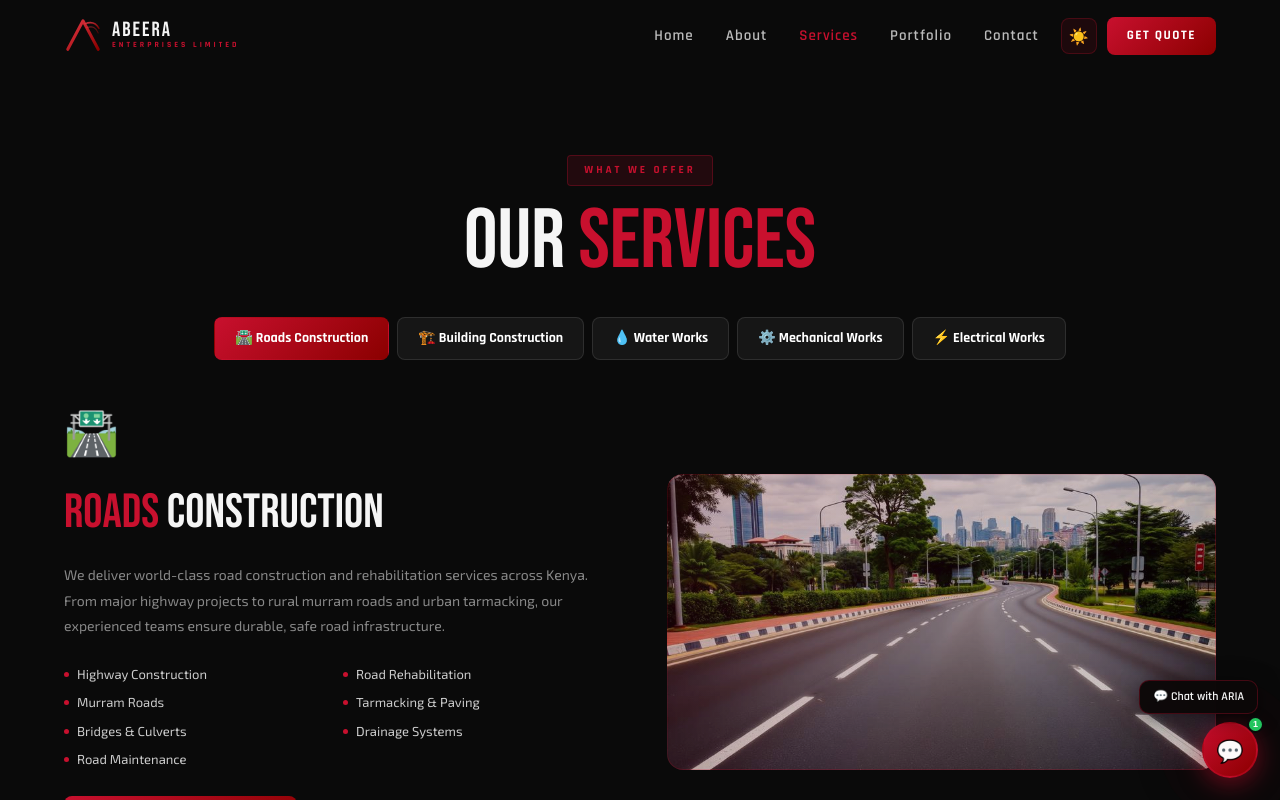
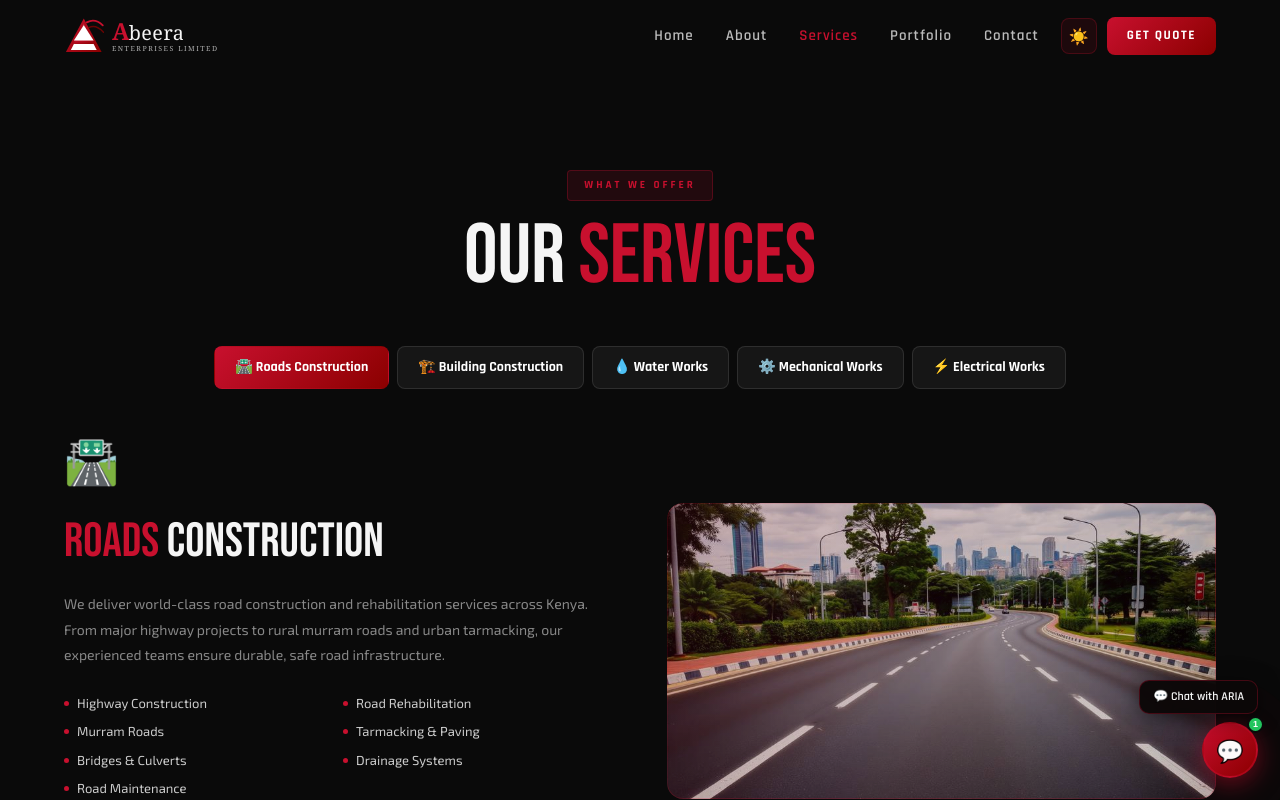
Before and after one commit to kiyaka-990/abeera-enterprises, a Next.js app: page / in a window 1280 px wide. Both pictures are taken after a click on the button "Services". Shown: the top 800 px of the page. Built offline with nearby package versions, Linux system fonts and the light colour scheme.

Commit message:
added files

```diff
--- a/app/page.tsx
+++ b/app/page.tsx
@@ -269,60 +269,124 @@ select option{background:#1a1a1a;}
 body.lm,body.lm #__next{background:#f0f0f0!important;color:#111!important;}
 body.dm,body.dm #__next{background:#0A0A0A!important;color:#F5F5F5!important;}
 
-/* Light mode overrides — comprehensive */
-body.lm *{color:#111;}
-body.lm h1,body.lm h2,body.lm h3,body.lm h4{color:#0a0a0a!important;}
-body.lm p{color:#222!important;}
-body.lm span{color:#333;}
-body.lm .bebas{color:#0a0a0a!important;}
-body.lm .stag{background:rgba(200,16,46,0.08)!important;color:#C8102E!important;border-color:rgba(200,16,46,0.25)!important;}
-body.lm [style*="color: #888"],body.lm [style*="color:#888"]{color:#555!important;}
-body.lm [style*="color: #999"],body.lm [style*="color:#999"]{color:#555!important;}
-body.lm [style*="color: #aaa"],body.lm [style*="color:#aaa"]{color:#555!important;}
-body.lm [style*="color: #bbb"],body.lm [style*="color:#bbb"]{color:#333!important;}
-body.lm [style*="color: #777"],body.lm [style*="color:#777"]{color:#444!important;}
-body.lm [style*="color: #666"],body.lm [style*="color:#666"]{color:#444!important;}
-body.lm [style*="color: #555"],body.lm [style*="color:#555"]{color:#333!important;}
-body.lm [style*="color: #444"],body.lm [style*="color:#444"]{color:#222!important;}
-body.lm [style*="color: #F5F5F5"],body.lm [style*="color:#F5F5F5"]{color:#111!important;}
-body.lm [style*="color: #e8e8e8"],body.lm [style*="color:#e8e8e8"]{color:#111!important;}
-body.lm [style*="color: #ccc"],body.lm [style*="color:#ccc"]{color:#333!important;}
-body.lm [style*="color: #ddd"],body.lm [style*="color:#ddd"]{color:#333!important;}
-body.lm [style*="color: #2a2a2a"],body.lm [style*="color:#2a2a2a"]{color:#333!important;}
-body.lm nav{background:rgba(255,255,255,0.97)!important;border-bottom:1px solid rgba(200,16,46,0.18)!important;box-shadow:0 2px 24px rgba(0,0,0,0.1)!important;}
-body.lm nav button{color:#222!important;}
+/* ── LIGHT MODE — targeted, precise ── */
+
+/* Page bg & base text */
+body.lm{background:#f2f2f2!important;color:#111!important;}
+body.lm div,body.lm section,body.lm main,body.lm article,body.lm aside{color:inherit;}
+
+/* Headings */
+body.lm h1:not(.hero-text),body.lm h2,body.lm h3,body.lm h4{color:#111!important;}
+body.lm .bebas{color:#111!important;}
+body.lm .stag{background:rgba(200,16,46,0.09)!important;color:#C8102E!important;border-color:rgba(200,16,46,0.28)!important;}
+
+/* Dark background sections that have their own dark overlay — keep white text */
+body.lm .hero-section h1,body.lm .hero-section p,body.lm .hero-section span{color:#F5F5F5!important;}
+
+/* Page-level hero banners (About, Contact, Portfolio, Services headers) */
+body.lm .page-hero{background:linear-gradient(180deg,rgba(10,10,10,0.92),rgba(10,10,10,0.85))!important;}
+body.lm .page-hero *{color:#F5F5F5!important;}
+body.lm .page-hero h1{color:#F5F5F5!important;}
+body.lm .page-hero p{color:rgba(255,255,255,0.85)!important;}
+
+/* Nav */
+body.lm nav{background:rgba(255,255,255,0.97)!important;border-bottom:1px solid rgba(200,16,46,0.15)!important;box-shadow:0 2px 20px rgba(0,0,0,0.08)!important;}
+body.lm nav button{color:#333!important;}
 body.lm nav button[aria-current="page"]{color:#C8102E!important;}
+body.lm .logo-text-main{color:#111!important;}
+body.lm .logo-text-sub{color:#C8102E!important;}
+body.dm nav .logo-inherit{color:#F5F5F5!important;}
+body.lm nav .logo-inherit{color:#111!important;}
+
+/* Glass cards */
 body.lm .glass{
-  background:rgba(255,255,255,0.82)!important;
-  backdrop-filter:blur(24px) saturate(160%)!important;
-  border:1px solid rgba(200,16,46,0.12)!important;
-  border-top:1px solid rgba(255,255,255,0.95)!important;
-  box-shadow:0 8px 32px rgba(0,0,0,0.1),inset 0 1px 0 rgba(255,255,255,0.9)!important;
-}
-body.lm .glass p,body.lm .glass span,body.lm .glass h3,body.lm .glass div{color:#111;}
-body.lm .glass:hover{border-color:rgba(200,16,46,0.35)!important;box-shadow:0 16px 48px rgba(200,16,46,0.12),0 4px 16px rgba(0,0,0,0.06)!important;}
+  background:rgba(255,255,255,0.88)!important;
+  border:1px solid rgba(200,16,46,0.1)!important;
+  border-top:1px solid rgba(255,255,255,0.98)!important;
+  box-shadow:0 4px 24px rgba(0,0,0,0.08),inset 0 1px 0 rgba(255,255,255,0.95)!important;
+  color:#111!important;
+}
+body.lm .glass h1,body.lm .glass h2,body.lm .glass h3,
+body.lm .glass p,body.lm .glass span,body.lm .glass div{color:#111!important;}
+/* Keep red accents red */
+body.lm .glass [style*="color: #C8102E"],body.lm .glass [style*="color:#C8102E"],
+body.lm .glass [style*="color: rgb(200"],body.lm [style*="color: #C8102E"]{color:#C8102E!important;}
+body.lm .glass [style*="color: #c0392b"]{color:#c0392b!important;}
+body.lm .glass [style*="color: #1a6fa8"]{color:#1a6fa8!important;}
+body.lm .glass [style*="color: #1e8449"]{color:#1e8449!important;}
+
+/* Muted text in cards */
+body.lm .glass [style*="color: #777"],body.lm .glass [style*="color: #888"],
+body.lm .glass [style*="color: #999"],body.lm .glass [style*="color: #666"],
+body.lm .glass [style*="color: #555"]{color:#555!important;}
+
+/* Section backgrounds */
 body.lm section{color:#111!important;}
-body.lm footer{background:#e4e4e4!important;border-top:1px solid rgba(200,16,46,0.2)!important;}
-body.lm footer *{color:#444!important;}
-body.lm footer .bebas{color:#0a0a0a!important;}
-body.lm input,body.lm textarea,body.lm select{background:#fff!important;border:1px solid rgba(0,0,0,0.18)!important;color:#111!important;}
-body.lm select option{background:#fff;color:#111;}
-body.lm input::placeholder,body.lm textarea::placeholder{color:rgba(0,0,0,0.45)!important;}
-body.lm .aria-win{background:rgba(255,250,250,0.99)!important;border:1px solid rgba(200,16,46,0.2)!important;color:#111!important;}
-body.lm .aria-win *{color:#111;}
-body.lm .aria-msgs{background:transparent;}
-body.lm .aria-textarea{color:#111!important;background:rgba(0,0,0,0.05)!important;border:1px solid rgba(0,0,0,0.18)!important;}
-body.lm .aria-textarea::placeholder{color:rgba(0,0,0,0.42)!important;}
-body.lm .theme-btn{background:rgba(0,0,0,0.06)!important;border:1px solid rgba(0,0,0,0.14)!important;}
-body.lm .mob-menu *{color:#111!important;}
+body.lm [style*="background: rgba(200,16,46,0.04)"],
+body.lm [style*="background: rgba(200,16,46,0.06)"]{background:rgba(200,16,46,0.04)!important;}
+
+/* Dark sections with proper contrast */
+body.lm [style*="background: rgba(8,8,8"],
+body.lm [style*="background: rgba(10,10,10"],
+body.lm [style*="background: rgba(0,0,0,0.8"]{
+  background:rgba(245,240,240,0.95)!important;
+  color:#111!important;
+}
+
+/* Muted/secondary text globally */
+body.lm [style*="color: #888"]{color:#555!important;}
+body.lm [style*="color: #999"]{color:#555!important;}
+body.lm [style*="color: #aaa"]{color:#555!important;}
+body.lm [style*="color: #bbb"]{color:#444!important;}
+body.lm [style*="color: #777"]{color:#444!important;}
+body.lm [style*="color: #666"]{color:#444!important;}
+body.lm [style*="color: #555"]{color:#333!important;}
+body.lm [style*="color: #444"]{color:#222!important;}
+body.lm [style*="color: #F5F5F5"]{color:#111!important;}
+body.lm [style*="color: #e8e8e8"]{color:#111!important;}
+body.lm [style*="color: #ccc"]{color:#333!important;}
+body.lm [style*="color: #ddd"]{color:#333!important;}
+body.lm [style*="color: #2a2a2a"]{color:#333!important;}
+/* Keep white text on colored/dark backgrounds */
+body.lm .btn-p{color:#fff!important;}
+body.lm [style*="background: linear-gradient(135deg,#C8102E"]{color:#fff!important;}
+body.lm [style*="background: linear-gradient(135deg, #C8102E"]{color:#fff!important;}
+
+/* Footer */
+body.lm footer{background:#e0e0e0!important;border-top:1px solid rgba(200,16,46,0.18)!important;}
+body.lm footer h4{color:#C8102E!important;}
+body.lm footer div,body.lm footer span,body.lm footer p{color:#444!important;}
+body.lm footer .bebas{color:#111!important;}
+
+/* Forms */
+body.lm input,body.lm textarea,body.lm select{
+  background:#fff!important;border:1px solid rgba(0,0,0,0.15)!important;color:#111!important;
+}
+body.lm input::placeholder,body.lm textarea::placeholder{color:rgba(0,0,0,0.42)!important;}
+body.lm select option{background:#fff!important;color:#111!important;}
+
+/* Chatbot */
+body.lm .aria-win{
+  background:linear-gradient(160deg,rgba(255,248,248,0.99),rgba(255,255,255,0.99))!important;
+  border:1px solid rgba(200,16,46,0.18)!important;
+  color:#111!important;
+}
+body.lm .aria-win h1,body.lm .aria-win p,body.lm .aria-win span,
+body.lm .aria-win div:not([style*="background: linear-gradient(135deg,#C8102E"]){color:#222!important;}
+body.lm .aria-textarea{color:#111!important;background:rgba(0,0,0,0.04)!important;border:1px solid rgba(0,0,0,0.15)!important;}
+body.lm .aria-textarea::placeholder{color:rgba(0,0,0,0.4)!important;}
+body.lm .aria-msgs{background:transparent!important;}
+
+/* Mobile menu */
+body.lm .mob-menu{background:rgba(255,252,252,0.98)!important;}
 body.lm .mob-link{color:#111!important;}
-body.lm .mob-link.active,body.lm .mob-link:hover{color:#C8102E!important;}
-body.lm [style*="background: rgba(200,16,46,0.04)"],
-body.lm [style*="background:rgba(200,16,46"]{color:#111!important;}
-body.lm [style*="color: #C8102E"],body.lm [style*="color:#C8102E"]{color:#C8102E!important;}
-body.lm [style*="color: #ff8080"]{color:#C8102E!important;}
-/* Hero always dark bg so text stays white */
-body.lm section:first-of-type h1,body.lm section:first-of-type p,body.lm section:first-of-type span{color:#F5F5F5!important;}
+body.lm .mob-link:hover,body.lm .mob-link.active{color:#C8102E!important;}
+
+/* Stats section */
+body.lm .stat-section{background:rgba(200,16,46,0.04)!important;}
+
+/* Theme btn */
+body.lm .theme-btn{background:rgba(0,0,0,0.06)!important;border:1px solid rgba(0,0,0,0.12)!important;}
 
 /* ── MOBILE FULL-SCREEN MENU ── */
 .mob-menu{
@@ -352,7 +416,7 @@ body.lm .mob-link{color:#222;}
 /* ── CHATBOT MOBILE ── */
 .aria-fab{position:fixed!important;bottom:22px!important;right:22px!important;z-index:3000!important;pointer-events:auto!important;}
 @media(max-width:480px){
-  .aria-win{right:0!important;bottom:0!important;width:100vw!important;height:92dvh!important;border-radius:20px 20px 0 0!important;animation:chatMobPop 0.3s ease!important;}
+  .aria-win{right:0!important;left:0!important;bottom:0!important;width:100vw!important;height:88dvh!important;max-height:88dvh!important;border-radius:18px 18px 0 0!important;}
 }
 @keyframes chatMobPop{from{transform:translateY(100%);opacity:0;}to{transform:translateY(0);opacity:1;}}
 
@@ -402,18 +466,69 @@ body.lm .mob-link{color:#222;}
 
 // ─── LOGO ─────────────────────────────────────────────────────────────────────
 function Logo({ size = 40 }) {
+  // Matches the actual Abeera brand mark:
+  // - Large geometric filled A (red) with inner cutout
+  // - Two curved swoosh lines sweeping right
+  // - "A beera" text with bold A, then "Enterprises Limited" below
+  const s = size;
+  const svgW = s * 1.05;
+  const svgH = s;
   return (
-    <div style={{ display: "flex", alignItems: "center", gap: 10, cursor: "pointer" }}>
-      <svg width={size} height={size} viewBox="0 0 100 100" fill="none">
-        <defs><linearGradient id="lg" x1="0%" y1="0%" x2="100%" y2="100%"><stop offset="0%" stopColor="#E63946" /><stop offset="100%" stopColor="#8B0000" /></linearGradient></defs>
-        <path d="M10 85 L50 10 L90 85" stroke="url(#lg)" strokeWidth="8" strokeLinecap="round" strokeLinejoin="round" fill="none" />
-        <path d="M25 60 L75 60" stroke="url(#lg)" strokeWidth="6" strokeLinecap="round" />
-        <path d="M55 18 Q80 8 92 30" stroke="url(#lg)" strokeWidth="4" strokeLinecap="round" fill="none" opacity="0.85" />
-        <path d="M60 28 Q82 20 90 42" stroke="url(#lg)" strokeWidth="3" strokeLinecap="round" fill="none" opacity="0.5" />
+    <div className="logo-inherit" style={{ display: "flex", alignItems: "center", gap: 8, cursor: "pointer" }}>
+      {/* Brand mark SVG */}
+      <svg width={svgW} height={svgH} viewBox="0 0 105 100" fill="none" xmlns="http://www.w3.org/2000/svg">
+        <defs>
+          <linearGradient id="lg" x1="0%" y1="0%" x2="100%" y2="100%">
+            <stop offset="0%" stopColor="#C8102E" />
+            <stop offset="100%" stopColor="#8B0000" />
+          </linearGradient>
+        </defs>
+        {/* Big solid A — filled red triangle with inner triangle cutout */}
+        <path d="M5 92 L52 4 L99 92 Z" fill="url(#lg)" />
+        {/* Inner white cutout to create hollow A effect */}
+        <path d="M52 18 L84 86 L20 86 Z" fill="white" fillOpacity="0.15" />
+        {/* Crossbar of the A */}
+        <rect x="28" y="62" width="48" height="9" fill="url(#lg)" />
+        {/* Inner triangle cutout above crossbar */}
+        <path d="M52 22 L78 62 L26 62 Z" fill="white" />
+        {/* Lower inner fill below crossbar */}
+        <path d="M26 71 L78 71 L86 87 L18 87 Z" fill="white" />
+        {/* Swoosh line 1 — curves from mid-A rightward */}
+        <path d="M60 14 Q82 2 102 22" stroke="#C8102E" strokeWidth="5" strokeLinecap="round" fill="none"/>
+        {/* Swoosh line 2 — slightly lower, longer */}
+        <path d="M65 28 Q84 18 104 40" stroke="#8B0000" strokeWidth="3.5" strokeLinecap="round" fill="none" opacity="0.75"/>
       </svg>
-      <div>
-        <div style={{ fontFamily: "'Bebas Neue',sans-serif", fontSize: size * 0.54, lineHeight: 1, color: "#F5F5F5", letterSpacing: 2 }}>ABEERA</div>
-        <div style={{ fontFamily: "'Rajdhani',sans-serif", fontSize: size * 0.21, color: "#C8102E", letterSpacing: 3, fontWeight: 700, textTransform: "uppercase" }}>Enterprises Limited</div>
+
+      {/* Text block — "A beera" then "Enterprises Limited" */}
+      <div style={{ lineHeight: 1 }}>
+        <div style={{ display: "flex", alignItems: "baseline", gap: 0, lineHeight: 1 }}>
+          <span style={{
+            fontFamily: "'Georgia', 'Times New Roman', serif",
+            fontSize: s * 0.62,
+            fontWeight: 700,
+            color: "#C8102E",
+            lineHeight: 1,
+            letterSpacing: -1,
+          }}>A</span>
+          <span style={{
+            fontFamily: "'Georgia', 'Times New Roman', serif",
+            fontSize: s * 0.52,
+            fontWeight: 400,
+            color: "inherit",
+            lineHeight: 1,
+            letterSpacing: 0.5,
+          }}>beera</span>
+        </div>
+        <div style={{
+          fontFamily: "'Georgia', 'Times New Roman', serif",
+          fontSize: s * 0.185,
+          color: "inherit",
+          letterSpacing: 1.5,
+          fontWeight: 400,
+          marginTop: 1,
+          opacity: 0.7,
+          textTransform: "uppercase",
+        }}>Enterprises Limited</div>
       </div>
     </div>
   );
@@ -679,27 +794,33 @@ function Chatbot() {
     }
   }, [msgs, open]);
 
-  // send() reads inputRef2.current so it never has a stale closure
-  const send = useCallback((text?: string) => {
+  // send — plain function, reads refs directly, never stale
+  const loadingRef = useRef(false);
+  loadingRef.current = loading;
+
+  function send(text?: string) {
     const msg = (text !== undefined ? text : inputRef2.current).trim();
-    if (!msg || loading) return;
-    if (text === undefined) setInput(""); // only clear textarea when typing
+    if (!msg || loadingRef.current) return;
+    if (text === undefined) setInput("");
     setShowQuick(false);
     setNotif(false);
     const time = new Date().toLocaleTimeString([], { hour: "2-digit", minute: "2-digit" });
     setMsgs(prev => [...prev, { role: "user", content: msg, time }]);
     setLoading(true);
+    loadingRef.current = true;
     setTyping(true);
+    const delay = 650 + Math.floor(Math.random() * 700);
     setTimeout(() => {
       const reply = ariaRespond(msg);
       setTyping(false);
       setLoading(false);
+      loadingRef.current = false;
       setMsgs(prev => [...prev, {
         role: "assistant", content: reply,
         time: new Date().toLocaleTimeString([], { hour: "2-digit", minute: "2-digit" }),
       }]);
-    }, 700 + Math.random() * 700);
-  }, [loading]);  // inputRef2 is a ref — stable, no need in deps
+    }, delay);
+  }
 
   const renderMsg = (text: string) => text
     .replace(/\*\*(.*?)\*\*/g, '<strong style="color:#ff8080;font-weight:600">$1</strong>')
@@ -747,9 +868,10 @@ function Chatbot() {
         .aria-win {
           position: fixed;
           right: 20px;
-          bottom: 90px;
-          width: 370px;
-          height: 580px;
+          bottom: 86px;
+          width: min(360px, calc(100vw - 32px));
+          height: min(520px, calc(100dvh - 110px));
+          max-height: calc(100dvh - 110px);
           z-index: 2999;
           display: flex;
           flex-direction: column;
@@ -758,24 +880,33 @@ function Chatbot() {
           -webkit-backdrop-filter: blur(40px) saturate(180%);
           border: 1px solid rgba(255,255,255,0.1);
           border-top: 1px solid rgba(255,255,255,0.2);
-          border-radius: 22px;
-          box-shadow: 0 32px 80px rgba(0,0,0,0.85), 0 0 0 1px rgba(200,16,46,0.15), inset 0 1px 0 rgba(255,255,255,0.09);
-          animation: chatPop 0.38s cubic-bezier(0.34,1.56,0.64,1);
+          border-radius: 20px;
+          box-shadow: 0 24px 60px rgba(0,0,0,0.85), 0 0 0 1px rgba(200,16,46,0.15), inset 0 1px 0 rgba(255,255,255,0.09);
+          animation: chatPop 0.35s cubic-bezier(0.34,1.56,0.64,1);
           overflow: hidden;
           pointer-events: auto;
         }
-        @media (max-width: 480px) {
+        @media (max-width: 600px) {
           .aria-win {
             right: 0;
+            left: 0;
             bottom: 0;
             width: 100vw;
-            height: 92vh;
-            border-radius: 22px 22px 0 0;
-            animation: chatPopMobile 0.35s ease;
+            height: 88dvh;
+            max-height: 88dvh;
+            border-radius: 18px 18px 0 0;
+            animation: chatPopMobile 0.3s ease;
           }
           .aria-fab {
-            bottom: 16px !important;
-            right: 16px !important;
+            bottom: 18px !important;
+            right: 18px !important;
+          }
+        }
+        @media (max-height: 700px) and (min-width: 601px) {
+          .aria-win {
+            bottom: 80px;
+            height: calc(100dvh - 100px);
+            max-height: calc(100dvh - 100px);
           }
         }
         @keyframes chatPopMobile {
@@ -920,7 +1051,7 @@ function Chatbot() {
           {/* ── TOPICS MENU (always-accessible slide-down panel) ── */}
           {showQuick && (
             <div style={{
-              padding: "8px 10px",
+              padding: "6px 10px",
               background: "rgba(0,0,0,0.35)",
               borderBottom: "1px solid rgba(200,16,46,0.15)",
               flexShrink: 0,
@@ -1177,12 +1308,12 @@ function AboutPage() {
   const isMob = useIsMobile();
   return (
     <div style={{ paddingTop: 100 }}>
-      <section style={{ padding: "65px 5% 45px", position: "relative", overflow: "hidden" }}>
-        <div style={{ position: "absolute", inset: 0 }}><img src="https://images.unsplash.com/photo-1486325212027-8081e485255e?w=1600&q=80" alt="" style={{ width: "100%", height: "100%", objectFit: "cover", opacity: 0.12 }} /><div style={{ position: "absolute", inset: 0, background: "linear-gradient(180deg,#0A0A0A 0%,transparent 30%,transparent 70%,#0A0A0A 100%)" }} /></div>
+      <section className="page-hero" style={{ padding: "65px 5% 45px", position: "relative", overflow: "hidden", background: "rgba(10,10,10,0.95)" }}>
+        <div style={{ position: "absolute", inset: 0 }}><img src="https://images.unsplash.com/photo-1486325212027-8081e485255e?w=1600&q=80" alt="" style={{ width: "100%", height: "100%", objectFit: "cover", opacity: 0.22 }} /><div style={{ position: "absolute", inset: 0, background: "linear-gradient(180deg,rgba(10,10,10,0.85) 0%,rgba(10,10,10,0.6) 50%,rgba(10,10,10,0.85) 100%)" }} /></div>
         <div style={{ maxWidth: 1200, margin: "0 auto", position: "relative", zIndex: 2, textAlign: "center" }}>
           <span className="stag">About Us</span>
-          <h1 className="bebas" style={{ fontSize: "clamp(48px,7vw,86px)", lineHeight: 0.95 }}>WHO WE <span style={{ color: "#C8102E" }}>ARE</span></h1>
-          <p style={{ color: "#888", maxWidth: 520, margin: "16px auto 0", fontSize: 16, lineHeight: 1.7 }}>A proudly Kenyan construction company committed to nation-building through quality infrastructure</p>
+          <h1 className="bebas" style={{ fontSize: "clamp(48px,7vw,86px)", lineHeight: 0.95, color: "#F5F5F5" }}>WHO WE <span style={{ color: "#C8102E" }}>ARE</span></h1>
+          <p style={{ color: "rgba(255,255,255,0.82)", maxWidth: 520, margin: "16px auto 0", fontSize: 16, lineHeight: 1.7 }}>A proudly Kenyan construction company committed to nation-building through quality infrastructure</p>
         </div>
       </section>
       <section style={{ padding: "65px 5%" }}>
@@ -1279,9 +1410,9 @@ function ServicesPage() {
   const s = SERVICES[active];
   return (
     <div style={{ paddingTop: 100 }}>
-      <section style={{ padding: "55px 5% 36px", textAlign: "center" }}>
+      <section className="page-hero" style={{ padding: "70px 5% 50px", textAlign: "center", background: "rgba(10,10,10,0.95)" }}>
         <span className="stag">What We Offer</span>
-        <h1 className="bebas" style={{ fontSize: "clamp(46px,7vw,84px)", lineHeight: 0.95 }}>OUR <span style={{ color: "#C8102E" }}>SERVICES</span></h1>
+        <h1 className="bebas" style={{ fontSize: "clamp(46px,7vw,84px)", lineHeight: 0.95, color: "#F5F5F5" }}>OUR <span style={{ color: "#C8102E" }}>SERVICES</span></h1>
       </section>
       <section style={{ padding: "0 5% 75px" }}>
         <div style={{ maxWidth: 1200, margin: "0 auto" }}>
@@ -1326,10 +1457,10 @@ function PortfolioPage() {
   const filtered = filter === "All" ? PROJECTS : PROJECTS.filter(p => p.category === filter || p.category.includes(filter.replace(" Works", "")));
   return (
     <div style={{ paddingTop: 100 }}>
-      <section style={{ padding: "55px 5% 32px", textAlign: "center" }}>
+      <section className="page-hero" style={{ padding: "70px 5% 48px", textAlign: "center", background: "rgba(10,10,10,0.95)" }}>
         <span className="stag">Our Work</span>
-        <h1 className="bebas" style={{ fontSize: "clamp(46px,7vw,84px)", lineHeight: 0.95 }}>PROJECT <span style={{ color: "#C8102E" }}>PORTFOLIO</span></h1>
-        <p style={{ color: "#888", maxWidth: 480, margin: "16px auto 0", lineHeight: 1.7 }}>Completed infrastructure projects transforming communities across Kenya</p>
+        <h1 className="bebas" style={{ fontSize: "clamp(46px,7vw,84px)", lineHeight: 0.95, color: "#F5F5F5" }}>PROJECT <span style={{ color: "#C8102E" }}>PORTFOLIO</span></h1>
+        <p style={{ color: "rgba(255,255,255,0.75)", maxWidth: 480, margin: "16px auto 0", lineHeight: 1.7 }}>Completed infrastructure projects transforming communities across Kenya</p>
       </section>
       <div style={{ padding: "0 5% 32px", display: "flex", gap: 8, justifyContent: "center", flexWrap: "wrap" }}>
         {cats.map(c => <button key={c} onClick={() => setFilter(c)} style={{ background: filter === c ? "linear-gradient(135deg,#C8102E,#8B0000)" : "rgba(255,255,255,0.05)", border: `1px solid ${filter === c ? "transparent" : "rgba(255,255,255,0.1)"}`, color: "#fff", padding: "8px 20px", borderRadius: 6, fontFamily: "'Rajdhani',sans-serif", fontWeight: 700, fontSize: 13, cursor: "pointer", transition: "all 0.3s" }}>{c}</button>)}
@@ -1376,10 +1507,10 @@ function ContactPage() {
   };
   return (
     <div style={{ paddingTop: 100 }}>
-      <section style={{ padding: "55px 5% 65px", textAlign: "center" }}>
+      <section className="page-hero" style={{ padding: "70px 5% 65px", textAlign: "center", background: "rgba(10,10,10,0.95)" }}>
         <span className="stag">Get In Touch</span>
-        <h1 className="bebas" style={{ fontSize: "clamp(46px,7vw,84px)", lineHeight: 0.95 }}>CONTACT <span style={{ color: "#C8102E" }}>US</span></h1>
-        <p style={{ color: "#888", maxWidth: 460, margin: "16px auto 0", lineHeight: 1.7 }}>Ready to start your project? Get in touch for a free consultation and assessment</p>
+        <h1 className="bebas" style={{ fontSize: "clamp(46px,7vw,84px)", lineHeight: 0.95, color: "#F5F5F5" }}>CONTACT <span style={{ color: "#C8102E" }}>US</span></h1>
+        <p style={{ color: "rgba(255,255,255,0.75)", maxWidth: 460, margin: "16px auto 0", lineHeight: 1.7 }}>Ready to start your project? Get in touch for a free consultation and assessment</p>
       </section>
       <section style={{ padding: "0 5% 84px" }}>
         <div style={{ maxWidth: 1200, margin: "0 auto", display: "grid", gridTemplateColumns: isMob ? "1fr" : "1fr 1.2fr", gap: isMob ? 28 : 52 }}>
@@ -1447,7 +1578,7 @@ function Footer({ setPage }: { setPage: (p: string) => void }) {
           </div>
         </div>
         <div style={{ borderTop: "1px solid rgba(255,255,255,0.04)", paddingTop: 20, display: "flex", justifyContent: "space-between", alignItems: "center", flexWrap: "wrap", gap: 10 }}>
-          <span style={{ color: "#2a2a2a", fontSize: 12 }}>© 2025 Abeera Enterprises Limited • PVT-BEUXP26A • All rights reserved.</span>
+          <span style={{ color: "#888", fontSize: 12 }}>© 2025 Abeera Enterprises Limited • PVT-BEUXP26A • All rights reserved.</span>
           <span style={{ color: "#C8102E", fontSize: 12, fontFamily: "'Rajdhani',sans-serif" }}>Registered under The Companies Act, 2015</span>
         </div>
       </div>
```
